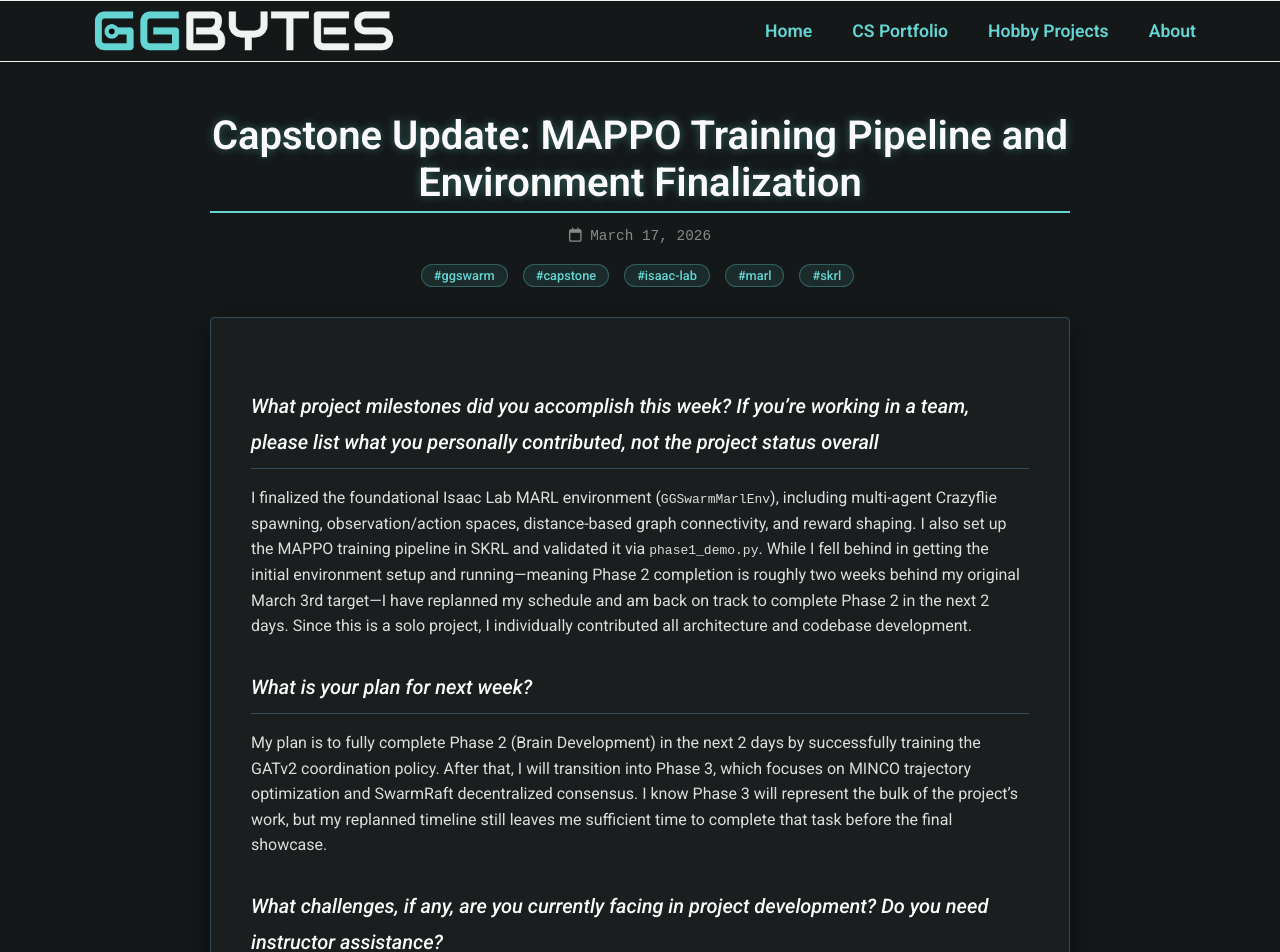
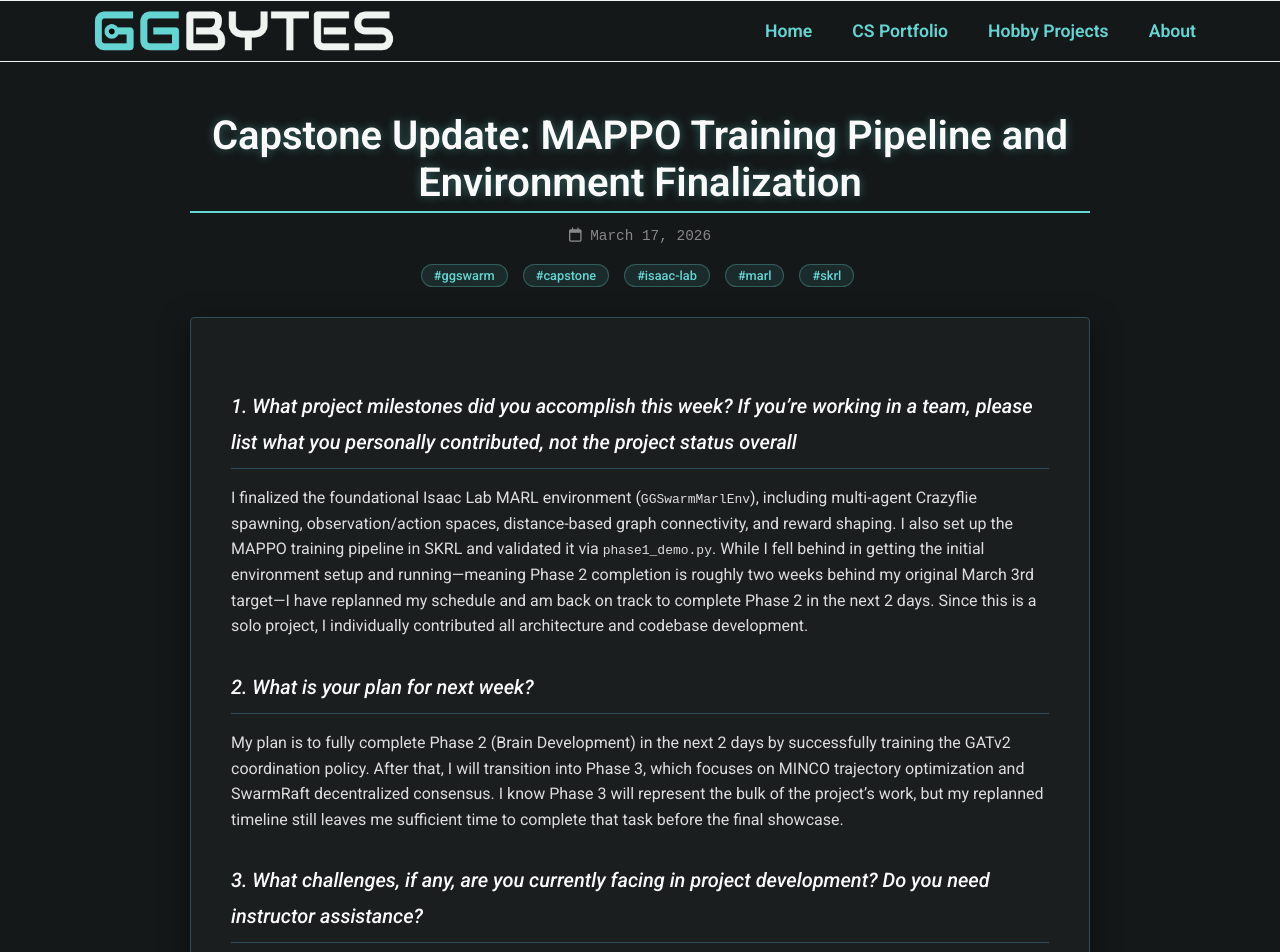
Before and after one commit to KOZ-Enterprises/ggbsite, a Jekyll site: the page built from _posts/2026-03-17-Capstone-Update.md, in a window 1280 px wide and 1400 px high. Shown: the top 952 px of the window. Built offline with Jekyll 4.4.1, drawn with Linux system fonts in a browser that asks for light colours.

```diff
--- a/_posts/2026-03-17-Capstone-Update.md
+++ b/_posts/2026-03-17-Capstone-Update.md
@@ -5,21 +5,21 @@
 description: "Progress update on finalizing the Isaac Lab MARL environment, MAPPO training pipeline in SKRL, and replanning Phase 2."
 project-title: "GG Swarm"
 project-url: "/projects/ggswarm/"
-image: "/assets/imgs/project/ggswarm-3.png"
+image: "/assets/imgs/project/ggswarm-3-cropped.png"
 status: "In Progress"
 date: 2026-03-17
 ---
 
 
-### What project milestones did you accomplish this week? If you're working in a team, please list what you personally contributed, not the project status overall
+### 1. What project milestones did you accomplish this week? If you're working in a team, please list what you personally contributed, not the project status overall
 
 I finalized the foundational Isaac Lab MARL environment (`GGSwarmMarlEnv`), including multi-agent Crazyflie spawning, observation/action spaces, distance-based graph connectivity, and reward shaping. I also set up the MAPPO training pipeline in SKRL and validated it via `phase1_demo.py`. While I fell behind in getting the initial environment setup and running—meaning Phase 2 completion is roughly two weeks behind my original March 3rd target—I have replanned my schedule and am back on track to complete Phase 2 in the next 2 days. Since this is a solo project, I individually contributed all architecture and codebase development.
 <!--more-->
-### What is your plan for next week?
+### 2. What is your plan for next week?
 
 My plan is to fully complete Phase 2 (Brain Development) in the next 2 days by successfully training the GATv2 coordination policy. After that, I will transition into Phase 3, which focuses on MINCO trajectory optimization and SwarmRaft decentralized consensus. I know Phase 3 will represent the bulk of the project's work, but my replanned timeline still leaves me sufficient time to complete that task before the final showcase.
 
-### What challenges, if any, are you currently facing in project development? Do you need instructor assistance?
+### 3. What challenges, if any, are you currently facing in project development? Do you need instructor assistance?
 
 My primary challenge has been the sheer complexity of combining many advanced topics and ideas (Isaac Lab, PyTorch Geometric, SKRL, MARL) while simultaneously having to learn them from scratch. While falling behind on the environment setup was tough, breaking through those integration hurdles has already proven to be a very rewarding experience. At this time, I do not need instructor assistance.
 
--- a/assets/css/styles.css
+++ b/assets/css/styles.css
@@ -206,7 +206,7 @@
     width: 90%;
     min-height: 600px;
     margin: 5px auto 40px;
-    max-width: 900px;
+    max-width: 1200px;
 }
 
 
@@ -1063,7 +1063,7 @@
 
 /* Project Layout Styles */
 .project-container {
-    max-width: 1200px;
+    max-width: 1400px;
     margin: 0 auto;
     padding: 20px;
 }
```
Also changed, not shown: _projects/ggswarm.md (+1 -1 lines), Gemfile.lock, 2 other files.
